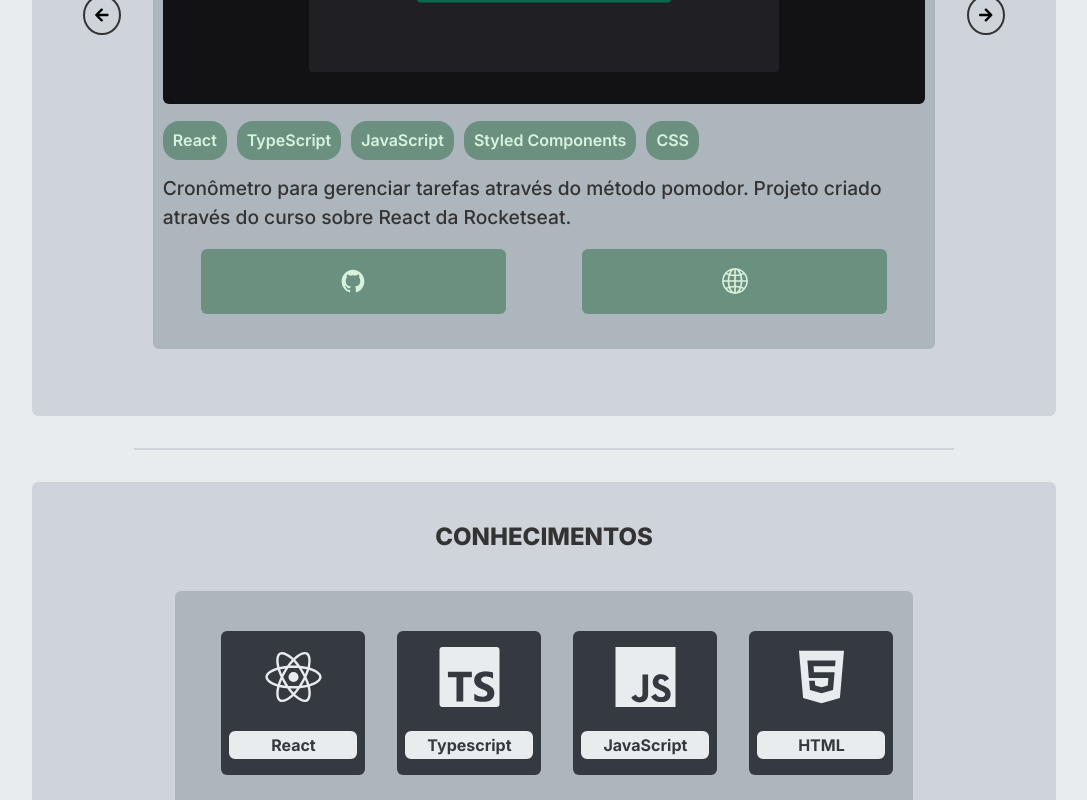
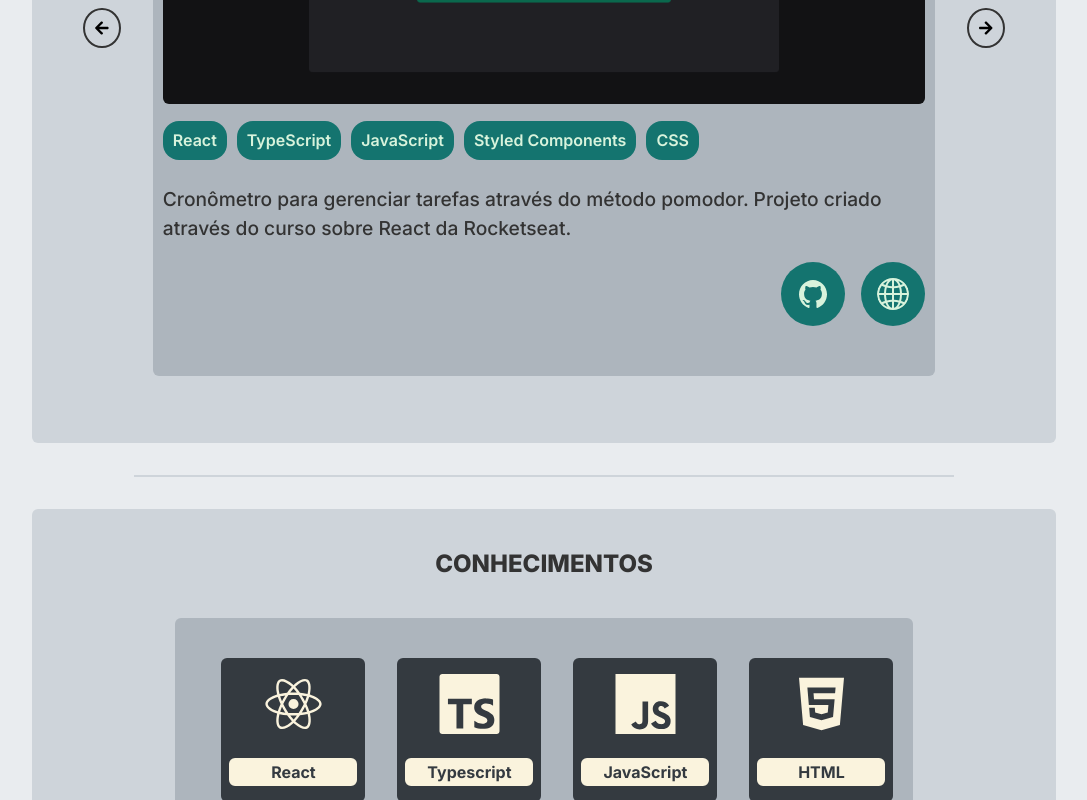
Before and after one commit to pedro-pl/portifolio, a React (Vite) app: page / in a window 1280 px wide. Shown: the part 1160-1960 px from the top of the page, without its empty margins (96-1183 px from the left). Built offline with nearby package versions, Linux system fonts and the light colour scheme.

Commit message:
feat: ajustando botão de direcionamento

```diff
--- a/src/pages/components/Carrousel/styles.ts
+++ b/src/pages/components/Carrousel/styles.ts
@@ -91,7 +91,7 @@ export const ProjectCard = styled.div`
 export const SkillsList = styled.div`
     overflow-y: auto;
     width: 100%;
-    height: 2.3rem;
+    height: 6vh;
     display: flex;
     align-items: center;
     gap: 0.625rem;
@@ -142,16 +142,25 @@ export const ButtonContainer = styled.div`
     height: 10%;
     margin-top: 0.5rem;
     display: flex;
-    justify-content: space-around;
+    justify-content: center;
+    gap: 1rem;
     align-items: center;
+
+    @media (min-width: 900px){
+        justify-content: flex-end;
+    }
 `
 
 export const ButtonNavigation = styled.button`
-    width: 40%;
-    height: 100%;
+    width: 3.5rem;
+    height: 3.5rem;
     border: none;
-    border-radius: 6px;
+    border-radius: 50%;
     background: ${props => props.theme['skill-background']};
+
+    &:hover{
+        background-color: ${props => props.theme['hover-link']};
+    }
 
     a {
         width: 100%;
@@ -168,4 +177,13 @@ export const ButtonNavigation = styled.button`
         border: none;
         color: ${props => props.theme['text-skill']};
     }
+
+    @media (min-width: 900px){
+        width: 4rem;
+        height: 4rem;
+
+        svg {
+            font-size: 34px;
+        }
+    }
 `
--- a/src/styles/themes/default.ts
+++ b/src/styles/themes/default.ts
@@ -7,6 +7,7 @@ export const darkTheme = {
     'text-project': '#D8F3DC',
     'skill-background': '#339989',
     'text-skill': '#D8F3DC',
+    'hover-link': '#14746f',
 
     'background-arrow': '#CED4DA',
     'border-arrow': '#CED4DA',
@@ -29,8 +30,9 @@ export const lightTheme = {
     'text': '#333333',
 
     'text-project': '#333333',
-    'skill-background': '#6b9080',
+    'skill-background': '#14746f',
     'text-skill': '#D8F3DC',
+    'hover-link': '#358f80',
 
     'background-arrow': 'transparent',
     'border-arrow': '#333333',
@@ -39,7 +41,7 @@ export const lightTheme = {
     'scroll-thumb':'#333333',
 
     'background-knowledge': '#343a40',
-    'text-knowledge': '#e9ecef',
+    'text-knowledge': '#faf3dd',
 
     'toggle': '#1B4332',
 
```
